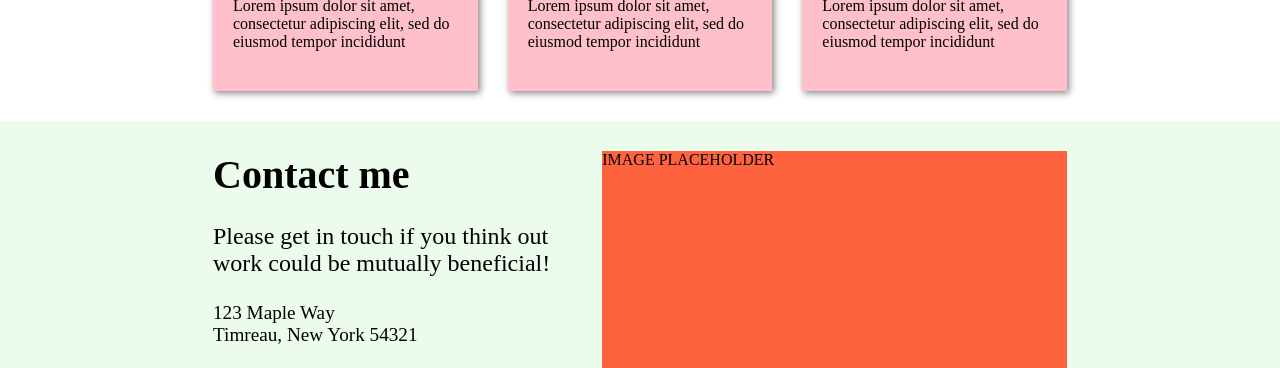
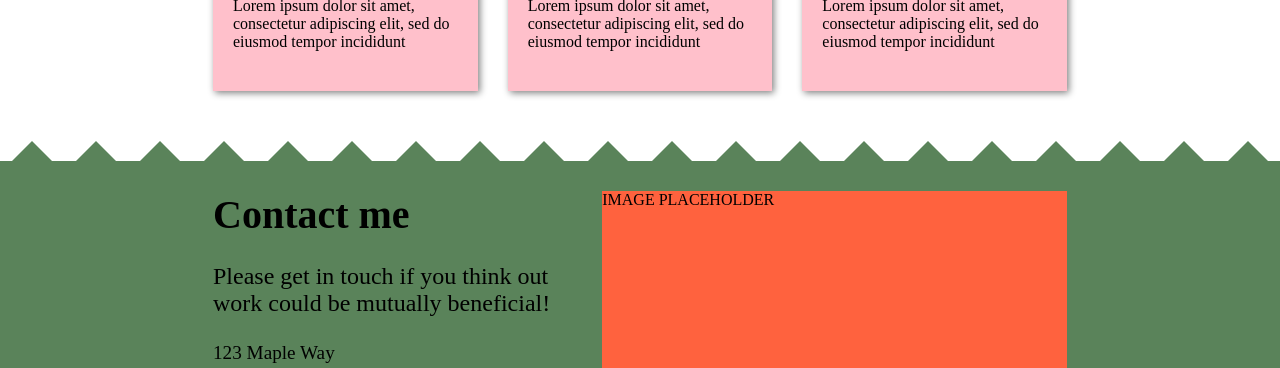
Before and after one commit to indigoBill/homepage, a website built with webpack: page src/index.html in a window 1280 px wide. Shown: the part 1101-1469 px from the top of the page. Built offline with nearby package versions, Linux system fonts and the light colour scheme.

Commit message:
Add triangle border design

```diff
--- a/src/index.html
+++ b/src/index.html
@@ -194,6 +194,28 @@
             </div>
         </div>
     </div>
+    <div class="triangle-grid">
+<div class="triangle"></div>
+<div class="triangle"></div>
+<div class="triangle"></div>
+<div class="triangle"></div>
+<div class="triangle"></div>
+<div class="triangle"></div>
+<div class="triangle"></div>
+<div class="triangle"></div>
+<div class="triangle"></div>
+<div class="triangle"></div>
+<div class="triangle"></div>
+<div class="triangle"></div>
+<div class="triangle"></div>
+<div class="triangle"></div>
+<div class="triangle"></div>
+<div class="triangle"></div>
+<div class="triangle"></div>
+<div class="triangle"></div>
+<div class="triangle"></div>
+<div class="triangle"></div>
+    </div>
     <div class="contact-me-section section">
         <div class="content-container">
             <div class="contact-info">
--- a/src/style.css
+++ b/src/style.css
@@ -39,7 +39,7 @@ body {
 }
 
 .contact-me-section {
-    background-color: rgb(236, 252, 236);
+    background-color: var(--main-color);
 }
 
 .about-me-container {
@@ -47,8 +47,10 @@ body {
     padding: 20px 20px 40px 20px;
     box-shadow: 2px 2px 7px grey;
     height: fit-content;
-    border-radius: 10px;
-    border: 5px solid var(--side-color);
+    border-radius: 0 10px 10px 0;
+    border-top: 5px solid var(--side-color);
+    border-right: 5px solid var(--side-color);
+    border-bottom: 5px solid var(--side-color);
 }
 
 .about-me-image {
@@ -65,7 +67,7 @@ body {
     width: max-content;
 }
 
-.about-me-container > div {
+.about-me-icons {
     margin-top: 30px;
     text-align: end;
 }
@@ -198,6 +200,23 @@ p {
     margin: 0;
 }
 
+
+.triangle-grid {
+    display: grid;
+    grid-template-columns: repeat(20, 1fr);
+    height: 40px;
+}
+
+.triangle {
+    border-top: 20px solid transparent;
+    border-right: 20px solid transparent;
+    border-bottom: 20px solid var(--main-color);
+    border-left: 20px solid transparent;
+    width: 0;
+    height: 0;
+    justify-self: center;
+}
+
 @media (min-width: 1100px) {
     .projects-container {
         grid-template-columns: repeat(3, 1fr);
@@ -226,6 +245,11 @@ p {
         margin: 0 -10px -40px 0;
     }
 
+    .about-me-container {
+        border-radius: 0 10px 10px 10px;
+        border: 5px solid var(--side-color);
+    }
+
     .name {
         bottom: 85%;
         left: 9.8em;
@@ -236,7 +260,7 @@ p {
         shape-outside: margin-box;
     }
 
-    .about-me-container > div {
+    .about-me-icons {
         display: none;
     }
 
@@ -247,6 +271,10 @@ p {
 
     .contact-me-text {
         font-size: 1.2rem;
+    }
+
+    .triangle-grid {
+        grid-template-columns: repeat(10, 1fr);
     }
 }
 
@@ -284,13 +312,14 @@ p {
         background-color: transparent;
         box-shadow: none;
         padding: 20px 0;
+        border: none;
     }
 
-    .about-me-container > div {
-        display: block;
+    .about-me-icons {
+        display: flex;
         position: absolute;
         width: 100%;
-        text-align: center;
+        justify-content: center;
     }
 
     .my-work-title {
```
